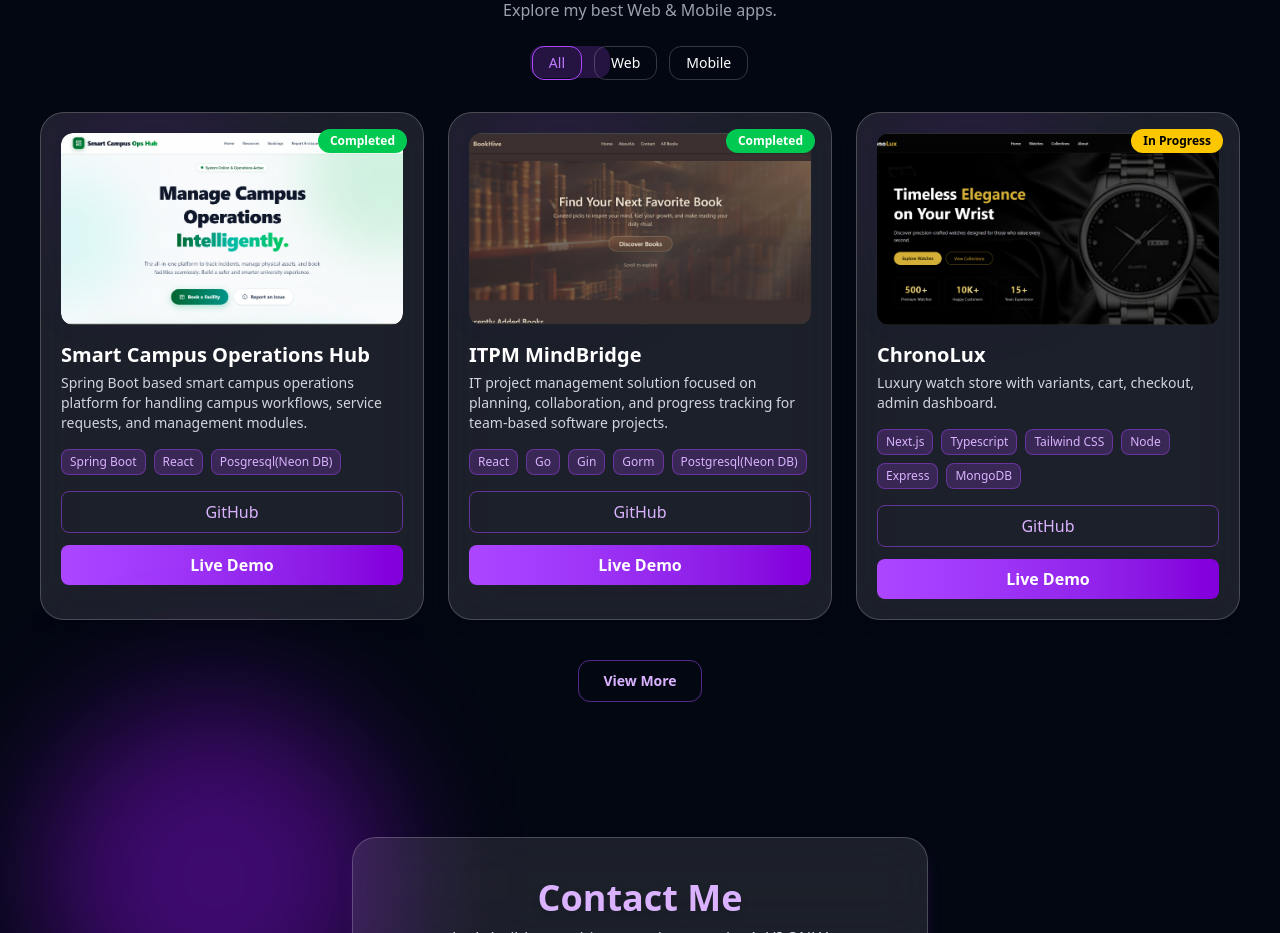
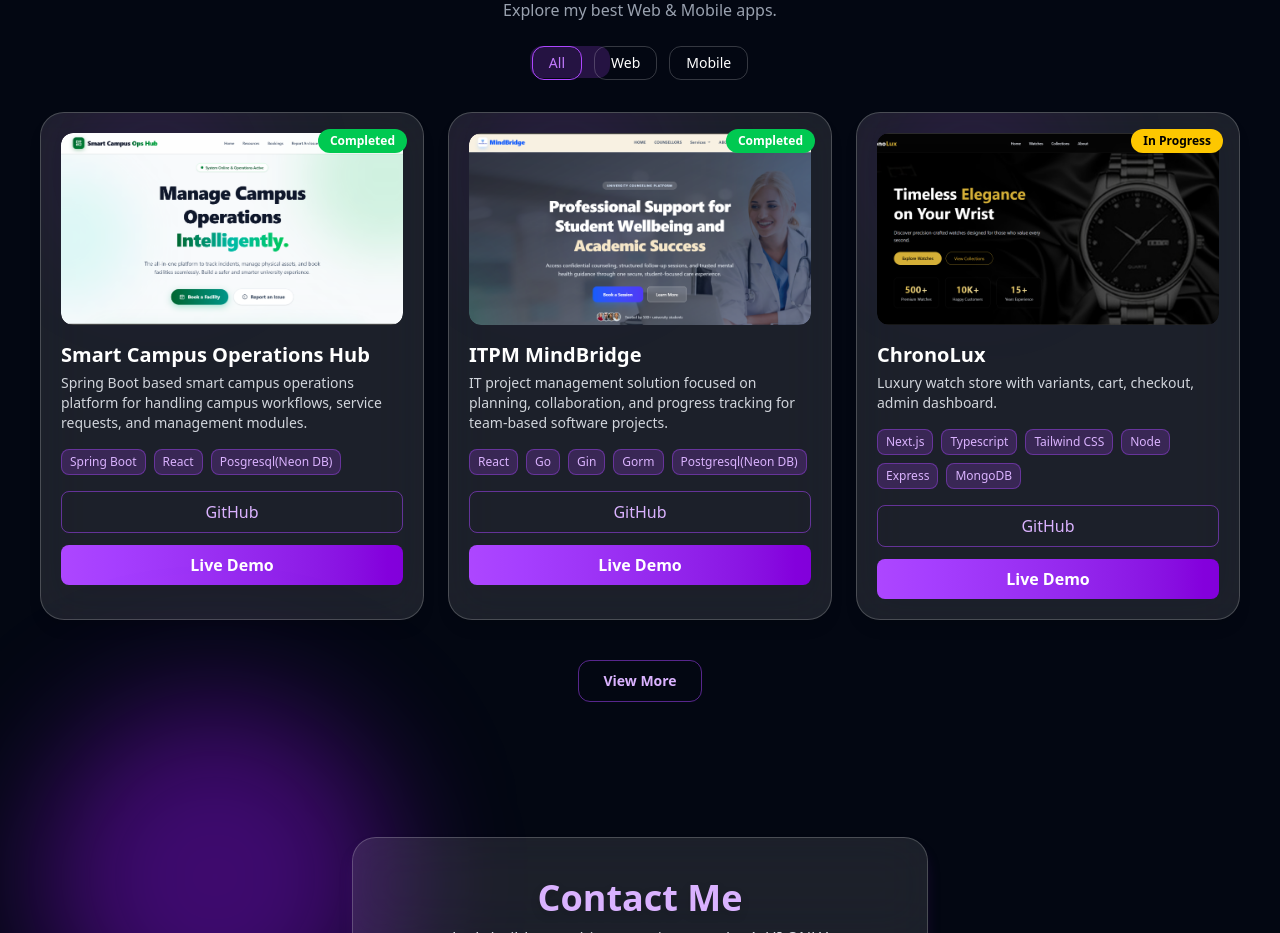
Before and after one commit to AaishaShahani2001/Portfolio, a React (Vite) app: page / in a window 1280 px wide. Shown: the part 4420-5353 px from the top of the page. Built offline with nearby package versions, Linux system fonts and the light colour scheme.

Commit message:
Updated my latest project details

```diff
--- a/src/components/Projects.jsx
+++ b/src/components/Projects.jsx
@@ -10,6 +10,7 @@ import img_nexttick from "../assets/nexttick.png";
 import img_travel from "../assets/traveller.png";
 import img_expense from "../assets/expense.png";
 import img_smartcampus from "../assets/smart_campus.png";
+import img_mindbridge from "../assets/mindbridge.png";
 import DetailModel from "./DetailModel";
 import projectDetailMap from "./ProjectDetailMap";
 
@@ -115,12 +116,12 @@ export default function Projects() {
       status: "Completed",
     },
     {
-      image: img_bookhive,
+      image: img_mindbridge,
       title: "ITPM MindBridge",
       description:
         "IT project management solution focused on planning, collaboration, and progress tracking for team-based software projects.",
       live: "",
-      github: "",
+      github: "https://github.com/AaishaShahani2001/Y3S1-ITPM.git",
       type: "Web",
       tech: ["React", "Go", "Gin", "Gorm", "Postgresql(Neon DB)"],
       status: "Completed",
```
Also changed, not shown: src/assets/mindbridge.png (added).
